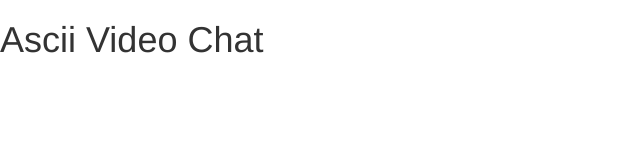
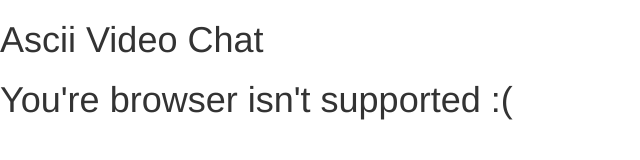
Before and after one commit to lw7360/ascii-video-chat, a plain HTML site: page index.html in a window 1280 px wide. Shown: the whole page, without its empty margins (0-640 px from the left). Drawn offline with nearby package versions, Linux system fonts and the light colour scheme.

Commit message:
Added non supported message

```diff
--- a/index.html
+++ b/index.html
@@ -8,6 +8,11 @@
 </head>
 <body>
   <h1>Ascii Video Chat</h1>
+
+  <div id="notSupported">
+    <h1>You're browser isn't supported :(</h1>
+  </div>
+
   <script src="js/jsascii.js"></script>
   <script src="js/camera.js"></script>
   <script src="js/diff_match_patch.js"></script>
```
